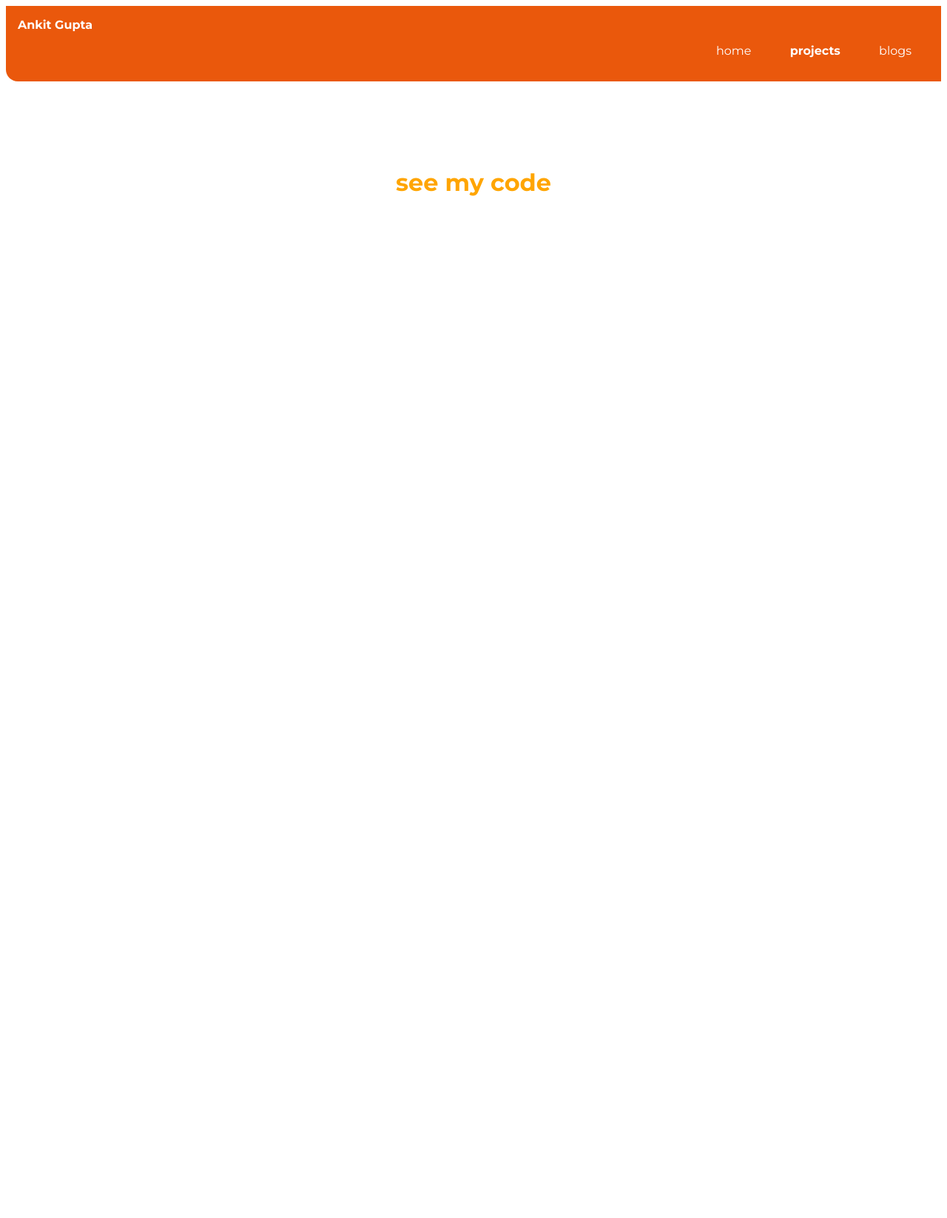
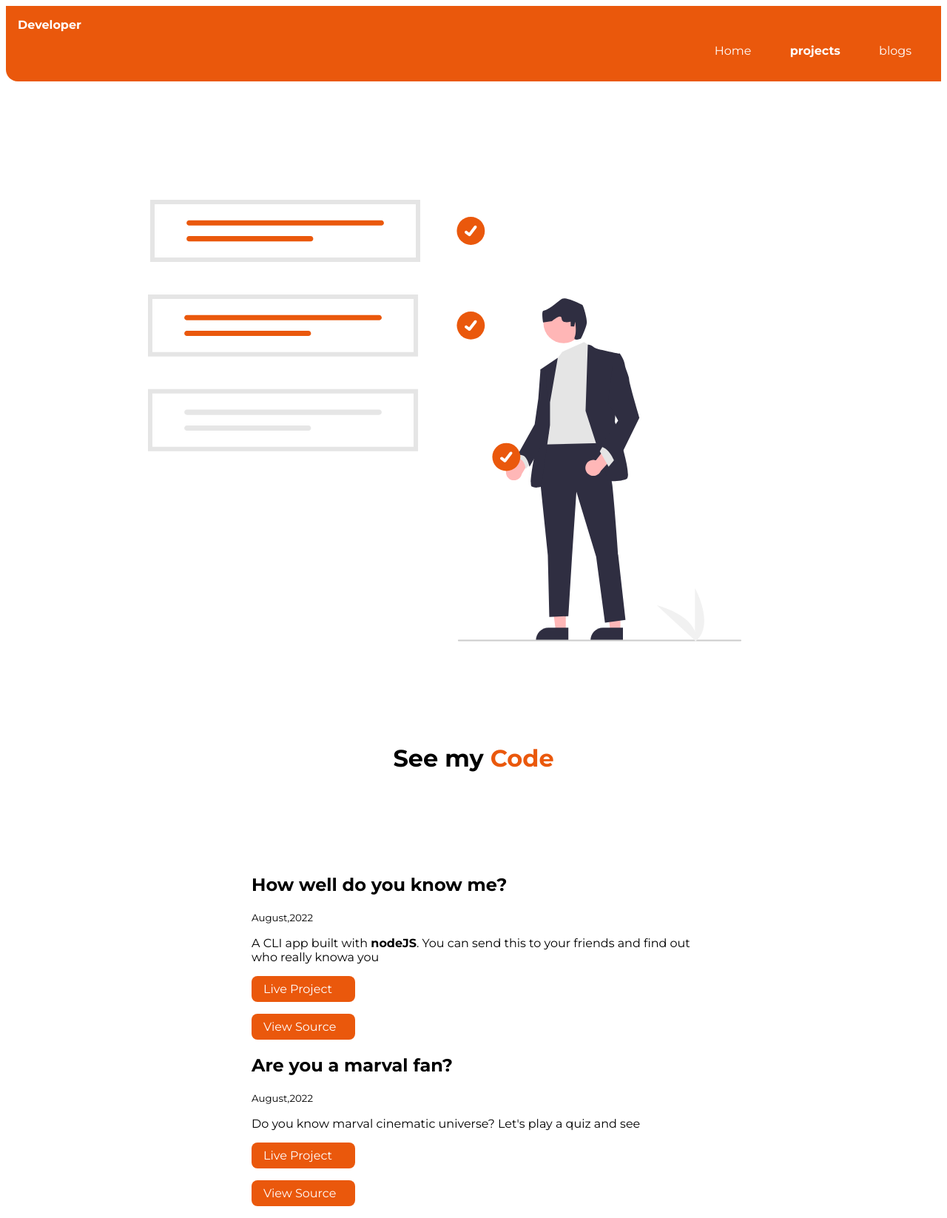
Before and after one commit to ankitgupta1020/Portfolio, a PHP site: page /projects.html in a window 1280 px wide. Shown: the whole page at 74% size. Before the commit the page ends 265 px from the top, so only its background shows below. Run offline with PHP 8.4, Linux system fonts and the light colour scheme.

Commit message:
initial commit

```diff
--- a/index.html
+++ b/index.html
@@ -25,13 +25,13 @@
 
     <header class="hero">
         <img class="hero" src="images/hero.svg" />
-        <h1 class="hero-heading">Full Stack Web Developer</h1>
+        <h1 class="hero-heading">Web Developer <span style="color: #ea580c">Ankit Gupta</span></h1>
     </header>
 
     <section class="section ow">
         <div class="container container-center">
             <h1>Technologies</h1>
-            <p>I'm failier with HTML5, CSS3,Git, JavaScript, NodeJS, ReactJs</p>
+            <p>I'm familier with HTML5, CSS3, Git, JavaScript, NodeJS, ReactJs</p>
         </div>
     </section>
     <section class="section ow">
@@ -51,7 +51,7 @@
     </section>
 
     <footer class="footer">
-        <div class="footer-header">Social media</div>
+        <div class="footer-header"><h3>Social media</h3></div>
         <ul class="social-links list-non-bullet">
             <li class="list-item-inline">
                 <a class="link" href="https://github.com/ankitgupta1020" target="_blank">
--- /dev/null
+++ b/index.php
@@ -0,0 +1,6 @@
+<?php
+$i=0;
+for($i++; $i++; $i++){
+    echo $i . "";
+    // if ()
+}
--- a/projects.html
+++ b/projects.html
@@ -1,18 +1,19 @@
-
 <!DOCTYPE html>
 <html lang="en">
+
 <head>
     <meta charset="UTF-8">
     <meta name="viewport" content="width=device-width, initial-scale=1.0">
     <link href="styles.css" rel="stylesheet" />
     <title>projects | Ankit Gupta</title>
 </head>
+
 <body>
     <nav class="navigation container">
-        <div class="nav-brand">Ankit Gupta</div>
+        <div class="nav-brand">Developer</div>
         <ul class="list-non-bullet nav-pills">
             <li class="list-item-inline">
-                <a class="link" href="/">home</a>
+                <a class="link" href="/">Home</a>
             </li>
             <li class="list-item-inline">
                 <a class="link link-active" href="/projects.html">projects</a>
@@ -24,5 +25,29 @@
     </nav>
 
     <header class="hero">
-        <h1 class="hero-heading">see my <span class="heading-inverted"> code</span></h1>
+        <img class="hero" src="images/hero1.svg" />
+        <h1 class="hero-heading">See my <span style="color: #ea580c">Code</span> </h1>
     </header>
+
+
+    <section>
+        <div class="container container-center">
+            <h1>How well do you know me?</h1>
+            <small>August,2022</small>
+            <p>A CLI app built with <b>nodeJS</b>. You can send this to your friends and find out who really knowa you
+            </p>
+            <a class="link link-primary"
+                href="https://replit.com/@AnkitGupta55/END-GAME1#index.js?embed=1&output=1">Live Project</a>
+            <a class="link link-primary" href="https://replit.com/@AnkitGupta55/END-GAME1#index.js">View Source</a>
+        </div>
+    </section>
+    <section>
+        <div class="container container-center">
+            <h1>Are you a marval fan?</h1>
+            <small>August,2022</small>
+            <p>Do you know marval cinematic universe? Let's play a quiz and see</p>
+            <a class="link link-primary"
+                href="https://replit.com/@AnkitGupta55/END-GAME1#index.js?embed=1&output=1">Live Project</a>
+            <a class="link link-primary" href="https://replit.com/@AnkitGupta55/END-GAME1#index.js">View Source</a>
+        </div>
+    </section>
--- a/styles.css
+++ b/styles.css
@@ -4,7 +4,7 @@
 :root {
     --primary-color: #ea580c;
     --Orange: #ffa500;
-    --off-white: #6B7280;
+    --off-white: #94a3b8;
 }
 
 
@@ -59,8 +59,7 @@ hr {
     margin: 1rem 1rem 1rem 0rem;
 }
 
-/** look into BEM naming convention for CSS */
-/** list **/
+
 
 .list-non-bullet {
     list-style: none;
@@ -96,7 +95,7 @@ hr {
 }
 
 .hero {
-    padding: 2rem;
+    padding: 6rem;
     padding-top: 5rem;
 }
 
@@ -110,7 +109,7 @@ hr {
 .hero .hero-heading {
     text-align: center;
     padding-top: 1rem;
-    color: var(--Orange);
+    /* color: var(--Orange); */
 }
 
 /** section **/
```
Also changed, not shown: images/hero.svg, images/hero1.svg (added).
